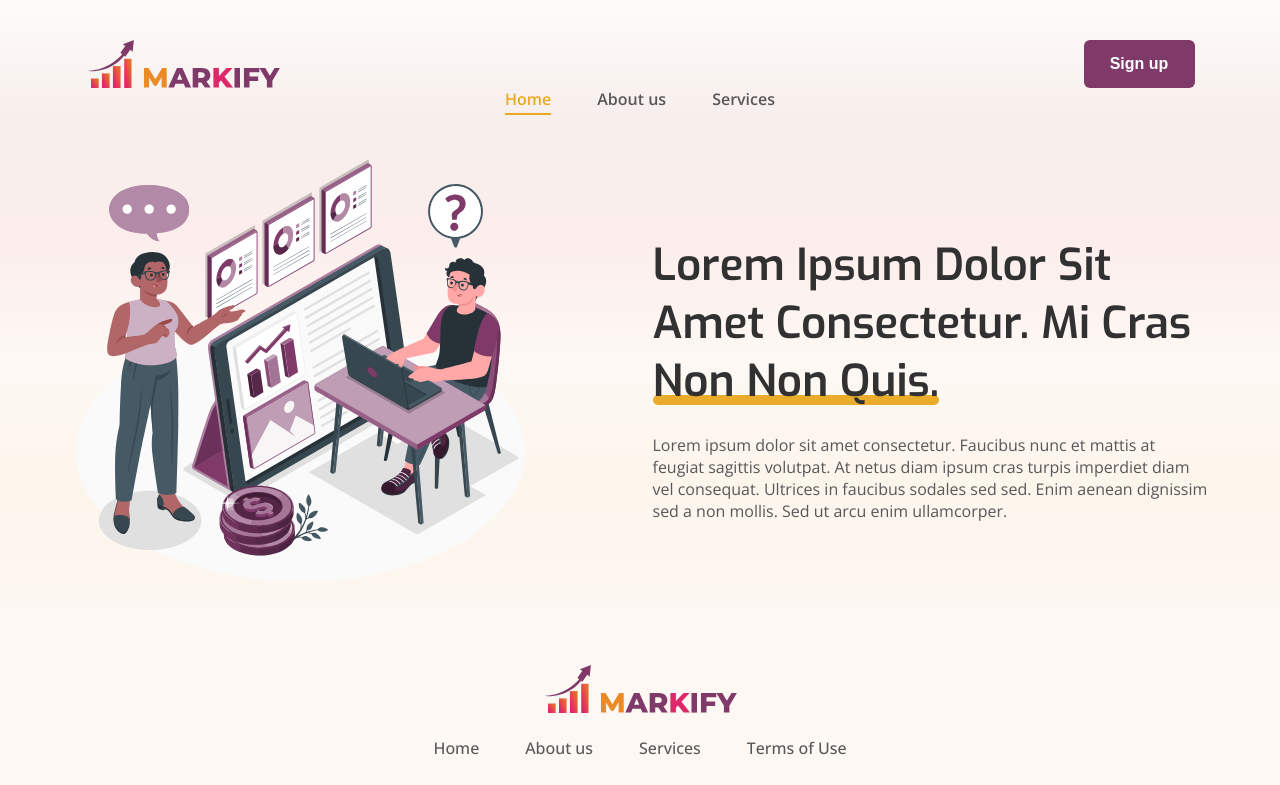
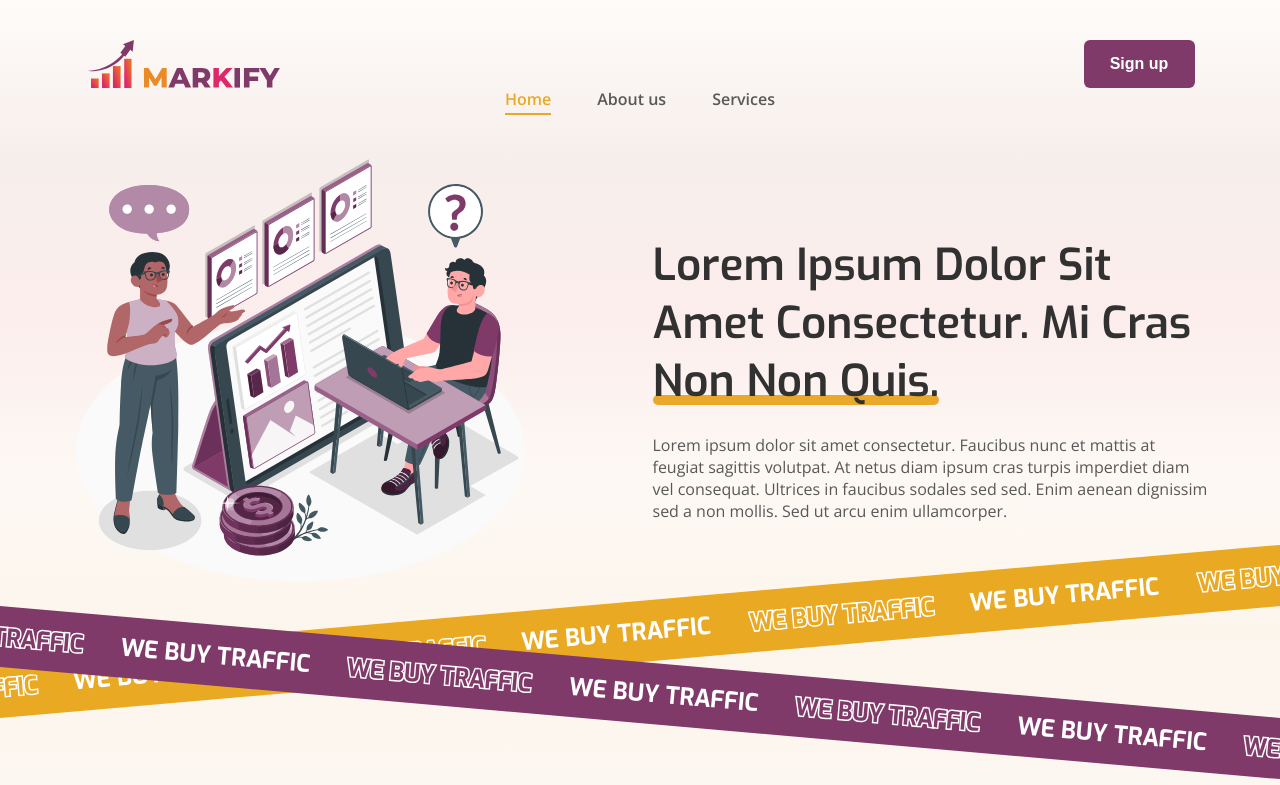
Before and after one commit to danxczm/galactest, a React (Create React App) app: page / in a window 1280 px wide. Shown: the top 785 px of the page. Built offline with nearby package versions, Linux system fonts and the light colour scheme.

Commit message:
feat: marquee implmemented

```diff
--- a/src/components/Home.jsx
+++ b/src/components/Home.jsx
@@ -1,4 +1,5 @@
 import consulting from '../images/consulting.svg';
+import traffic from '../images/traffic.svg';
 
 const Home = () => {
   return (
@@ -24,6 +25,22 @@ const Home = () => {
           </div>
         </div>
       </div>
+      <div className="marquee">
+        <ul className="marquee__inner-right marquee__inner-golden">
+          {Array.from({ length: 8 }).map((_, i) => (
+            <li key={i} className={`marquee__item item-${i + 1}`}>
+              {i % 2 === 0 ? <p>WE BUY TRAFFIC</p> : <img src={traffic} alt="WE BUY TRAFFIC" />}
+            </li>
+          ))}
+        </ul>
+        <ul className="marquee__inner-left marquee__inner-purple">
+          {Array.from({ length: 8 }).map((_, i) => (
+            <li key={i} className={`marquee__item item-${i + 1}`}>
+              {i % 2 === 0 ? <p>WE BUY TRAFFIC</p> : <img src={traffic} alt="WE BUY TRAFFIC" />}
+            </li>
+          ))}
+        </ul>
+      </div>
     </main>
   );
 };
--- a/src/styles/blocks/_home.scss
+++ b/src/styles/blocks/_home.scss
@@ -2,6 +2,8 @@
 @use '../base/mixins' as *;
 
 .home {
+  overflow: hidden;
+
   &__wrapper {
     padding: 0 16px;
   }
@@ -87,3 +89,142 @@
     width: 100%;
   }
 }
+
+// ---------------- //
+
+.marquee {
+  //   margin-top: 40px;
+  margin-left: -20px;
+  margin-right: -20px;
+
+  height: 135px;
+
+  @media (min-width: 768px) {
+    height: 188px;
+  }
+}
+
+.marquee__inner {
+  outline: 3px solid red;
+
+  &-left {
+    transform: rotate(5deg);
+    display: flex;
+    align-items: center;
+    height: 43px;
+
+    @media (min-width: 768px) {
+      height: 61px;
+    }
+
+    > li {
+      position: absolute;
+      white-space: nowrap;
+      left: max(calc(200px * 8), 100%);
+      font-family: Exo, sans-serif;
+      font-size: 16px;
+
+      font-weight: bold;
+      color: white;
+
+      animation-name: scrollLeft;
+      animation-duration: 30s;
+      animation-timing-function: linear;
+      animation-iteration-count: infinite;
+
+      @media (min-width: 768px) {
+        font-size: 24px;
+      }
+    }
+
+    img {
+      width: 125px;
+
+      @media (min-width: 768px) {
+        width: 188px;
+      }
+    }
+  }
+  &-right {
+    transform: rotate(-5deg);
+    display: flex;
+    align-items: center;
+    height: 43px;
+
+    @media (min-width: 768px) {
+      height: 61px;
+    }
+
+    > li {
+      position: absolute;
+      white-space: nowrap;
+      right: max(calc(200px * 8), calc(100% + 200px));
+      font-family: Exo, sans-serif;
+      font-size: 16px;
+      font-weight: bold;
+      color: white;
+
+      animation-name: scrollRight;
+      animation-duration: 30s;
+      animation-timing-function: linear;
+      animation-iteration-count: infinite;
+
+      @media (min-width: 768px) {
+        font-size: 24px;
+      }
+    }
+
+    img {
+      width: 125px;
+
+      @media (min-width: 768px) {
+        width: 188px;
+      }
+    }
+  }
+}
+
+.item-1 {
+  animation-delay: calc(30s / 8 * 7 * -1);
+}
+.item-2 {
+  animation-delay: calc(30s / 8 * 6 * -1);
+}
+.item-3 {
+  animation-delay: calc(30s / 8 * 5 * -1);
+}
+.item-4 {
+  animation-delay: calc(30s / 8 * 4 * -1);
+}
+.item-5 {
+  animation-delay: calc(30s / 8 * 3 * -1);
+}
+.item-6 {
+  animation-delay: calc(30s / 8 * 2 * -1);
+}
+.item-7 {
+  animation-delay: calc(30s / 8 * 1 * -1);
+}
+.item-8 {
+  animation-delay: calc(30s / 8 * 0 * -1);
+}
+
+.marquee__inner-purple {
+  background: $plum;
+}
+
+.marquee__inner-golden {
+  background: $amber;
+}
+
+@keyframes scrollLeft {
+  to {
+    left: -200px;
+  }
+}
+
+@keyframes scrollRight {
+  to {
+    right: -200px;
+  }
+}
```
